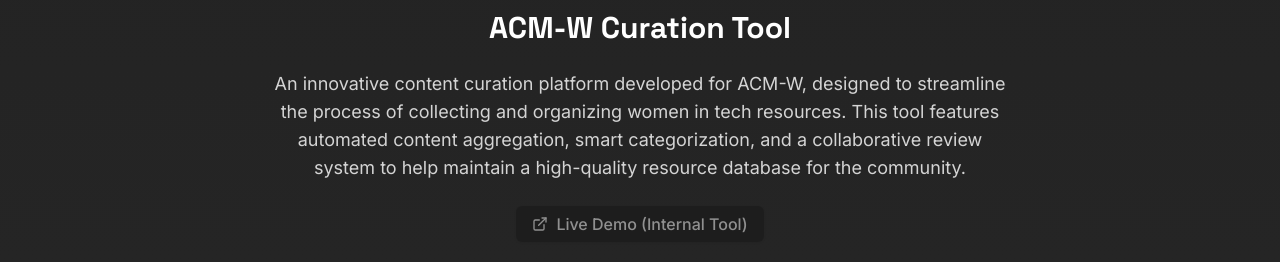
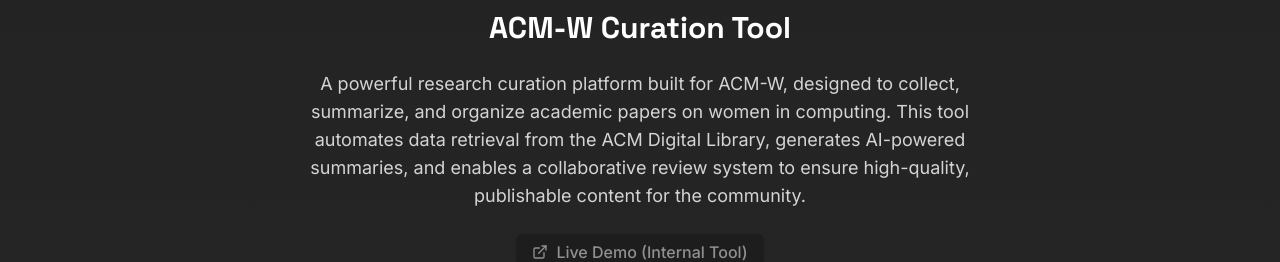
Before and after one commit to dannyklaris/my-portfolio, a Next.js app: page / in a window 1280 px wide. Shown: the part 2462-2724 px from the top of the page. Built offline with nearby package versions, Linux system fonts and the light colour scheme.

Commit message:
Add new changes on the video container and the description of the ACM-W

```diff
--- a/app/page.tsx
+++ b/app/page.tsx
@@ -148,12 +148,15 @@
             {/* ACM-W Curation Tool Project */}
             <div className="space-y-8 md:space-y-12">
               <div className="w-full max-w-[1200px] mx-auto">
-                <Card className="bg-white border-none shadow-none">
-                  <CardContent className="flex items-center justify-center p-0 h-[300px] sm:h-[400px] md:h-[500px] lg:h-[600px] relative">
+                <Card className="bg-transparent border-none shadow-none">
+                  <CardContent className="flex items-center justify-center p-0 h-[300px] sm:h-[400px] md:h-[500px] lg:h-[600px] relative bg-neutral-900/50 rounded-lg">
                     <video
                       className="w-full h-full rounded-lg object-contain"
                       controls
-                      preload="metadata">
+                      preload="metadata"
+                      style={{
+                        backgroundColor: "transparent",
+                      }}>
                       <source src="/acm-w-demo.mov" type="video/quicktime" />
                       Your browser does not support the video tag.
                     </video>
@@ -167,13 +170,14 @@
                   ACM-W Curation Tool
                 </h3>
                 <p className="text-neutral-300 text-base md:text-lg text-center leading-relaxed">
-                  An innovative content curation platform developed for ACM-W,
-                  designed to streamline the process of collecting and
-                  organizing women in tech resources. This tool features
-                  automated content aggregation, smart categorization, and a
-                  collaborative review system to help maintain a high-quality
-                  resource database for the community.
+                  A powerful research curation platform built for ACM-W,
+                  designed to collect, summarize, and organize academic papers
+                  on women in computing. This tool automates data retrieval from
+                  the ACM Digital Library, generates AI-powered summaries, and
+                  enables a collaborative review system to ensure high-quality,
+                  publishable content for the community.
                 </p>
+
                 <div className="flex gap-4">
                   <Button
                     className="gap-2 text-sm md:text-base opacity-50 cursor-not-allowed"
```
